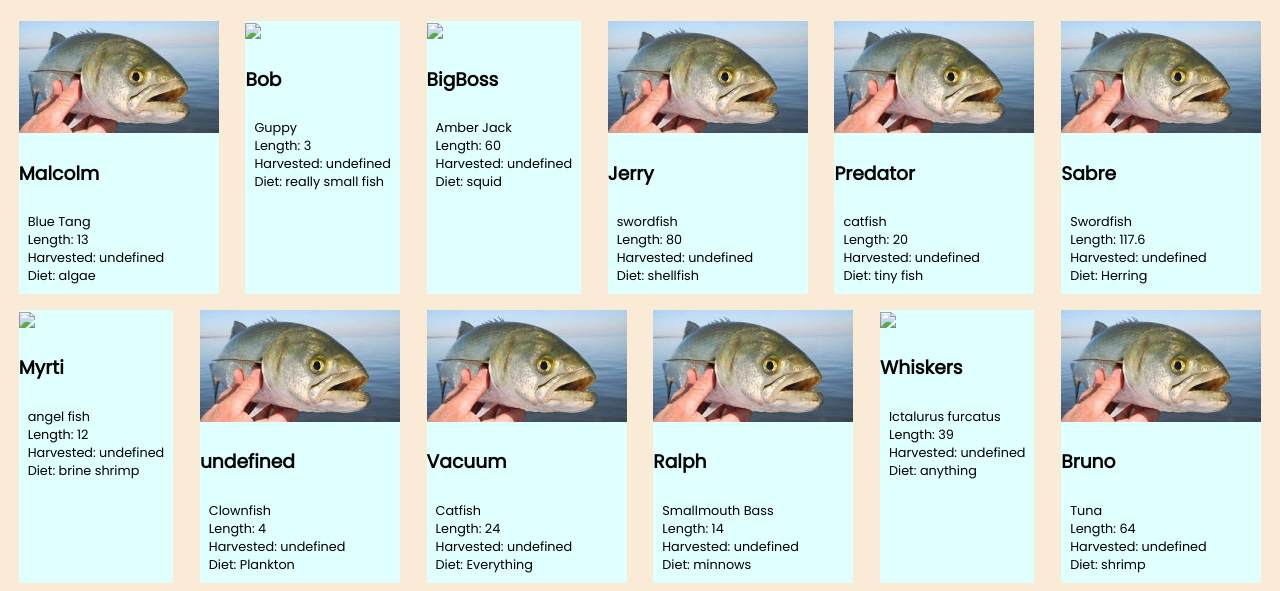
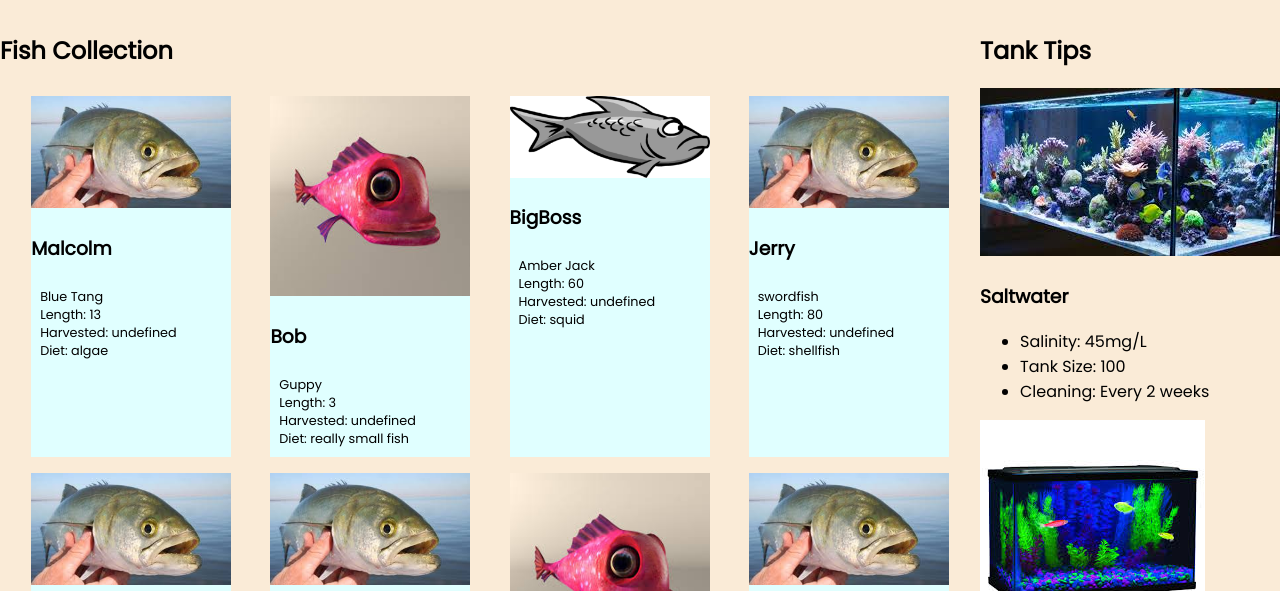
Before and after one commit to pour-theoil/Martins-Aquarium, a plain HTML site: page index.html in a window 1280 px wide. Shown: the part 209-800 px from the top of the page. Drawn offline with Linux system fonts and the light colour scheme.

Commit message:
added martins tips

```diff
--- a/index.html
+++ b/index.html
@@ -16,9 +16,16 @@
 		</header>
 	</div>
 	<div class="fishTank">
-		<section id="fishList">
-		</section>
-		<section id="tips"></section>
+        <div>
+            <h2>Fish Collection</h2>
+		    <section id="fishList">
+            </section>
+        </div>
+		<div>
+            <h2>Tank Tips</h2>
+            <section id="tips">
+            </section>
+    </div>
 	</div>
 	<script type="module" src="scripts/main.js"></script>
 </body>
--- a/scripts/TipsList.js
+++ /dev/null
@@ -1 +0,0 @@
-const
--- a/scripts/fishData.js
+++ b/scripts/fishData.js
@@ -126,7 +126,7 @@ const fishCollection = [
 		name: "Finn",
 		species: "Bass",
 		inches: 20,
-		image: "bluefish.jpeg",
+		image: "bluefish.jpg",
 	},
 	{
 		saltWater: true,
--- a/scripts/main.js
+++ b/scripts/main.js
@@ -4,6 +4,9 @@ import { FishList } from './FishList.js';
 
 const allTheFish = FishList();
 
+import { TipList } from './tips/TipsList.js';
+
+const allTheTips = TipList();
 // for (const fish of allTheFish) {
 //     console.log(fish)
 // }
--- /dev/null
+++ b/scripts/tips/Tip.js
@@ -0,0 +1,13 @@
+export const Tip = (tipObj) => {
+    return (
+        `<article class="tip-card">
+            <div><img class="tank-image" src="/images/${tipObj.image}" /></div>
+            <h3 class="tank-name">${tipObj.tanktype}</h3>
+            <ul>
+                <li class="tank-tips">Salinity: ${tipObj.salinity}</li>
+                <li class="tank-tips">Tank Size: ${tipObj.gallons}</li>
+                <li class="tank-tips">Cleaning: ${tipObj.cleaning}</li>
+        </article>
+        `
+    )
+}
--- /dev/null
+++ b/scripts/tips/TipData.js
@@ -0,0 +1,20 @@
+const tankTips = [
+{
+    tanktype: "Saltwater",
+    salinity: "45mg/L",
+    gallons: 100,
+    cleaning: "Every 2 weeks",
+    image: "saltwatertank.jpg"
+},
+{
+    tanktype: "Freshwater",
+    salinity: "> 5mg/L",
+    gallons: 50,
+    cleaning: "Every week",
+    image: "freshwatertank.jpg"
+}
+]
+
+export const getTip = () => {
+    return tankTips;
+}
--- /dev/null
+++ b/scripts/tips/TipsList.js
@@ -0,0 +1,12 @@
+import { Tip } from "./Tip.js";
+import { getTip } from "./TipData.js";
+
+export const TipList = () => {
+    const allTips = getTip();
+    const DOMlocation = document.querySelector("#tips");
+    let tipsHTML = "";
+    for (let x of allTips) {
+        tipsHTML += Tip(x);
+    }
+    DOMlocation.innerHTML += tipsHTML;
+}
```
Also changed, not shown: images/bluecatfish.jpg (added), images/freshwatertank.jpg (added), images/greyfish.jpg (added), images/orangefish.jpg (added), images/pinkfish.jpg (added), images/saltwatertank.jpg (added), images/tuna.jpg (added).
